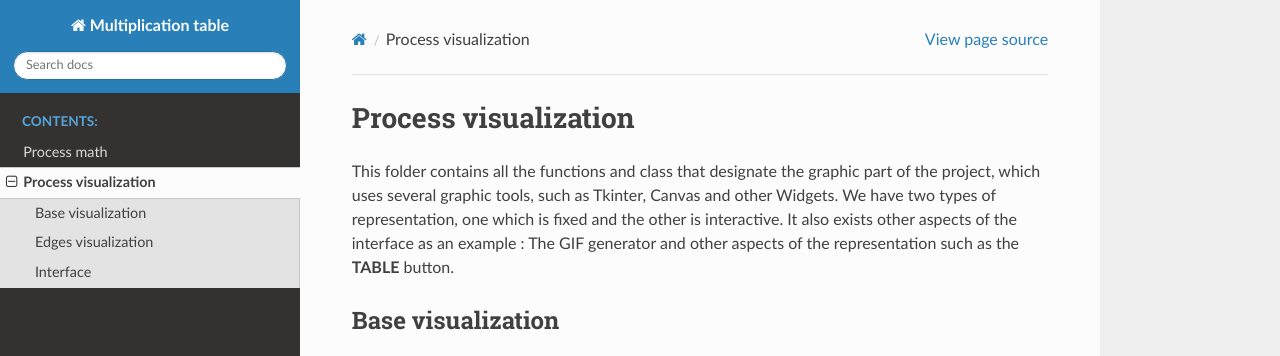
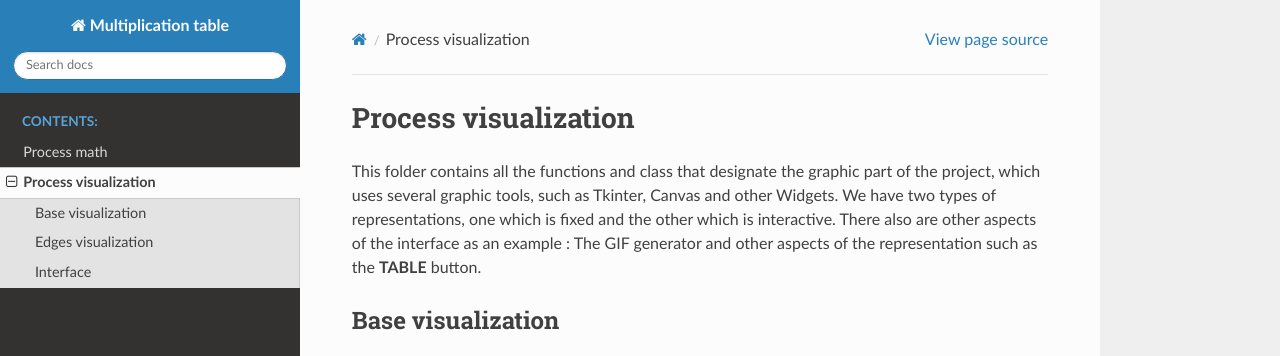
Before and after one commit to goujilinouhaila-coder/Multiplication_table, a Sphinx documentation site: the page built from doc/rst/Process_vis.rst, in a window 1280 px wide and 900 px high, cut to the strip 0-356 px from the top of the window. Built offline with Sphinx 7.4.7 and the Read the Docs theme 2.0.0, drawn with Linux system fonts in a browser that asks for light colours.

Commit message:
clean doc

```diff
--- a/doc/rst/Process_math.rst
+++ b/doc/rst/Process_math.rst
@@ -3,7 +3,7 @@ Process math
 
 This folder contains all the functions that designate the mathematical part of the project.
 This part uses modular arithmetic and the structure of the graph, which is defined by
-vertices and edges who are represented by the adjacency matrices.
+vertices and edges who are represented by adjacency matrices.
 
 
 Graph
--- a/doc/rst/Process_vis.rst
+++ b/doc/rst/Process_vis.rst
@@ -3,8 +3,8 @@ Process visualization
 
 This folder contains all the functions and class that designate the graphic part of the project,
 which uses several graphic tools, such as Tkinter, Canvas and other Widgets.
-We have two types of representation, one which is fixed and the other is interactive.
-It also exists other aspects of the interface as an example : The GIF generator and other
+We have two types of representations, one which is fixed and the other which is interactive.
+There also are other aspects of the interface as an example : The GIF generator and other
 aspects of the representation such as the **TABLE** button.
 
 Base visualization
```
Also changed, not shown: doc/index.rst (+4 -4 lines), 11 other files.
